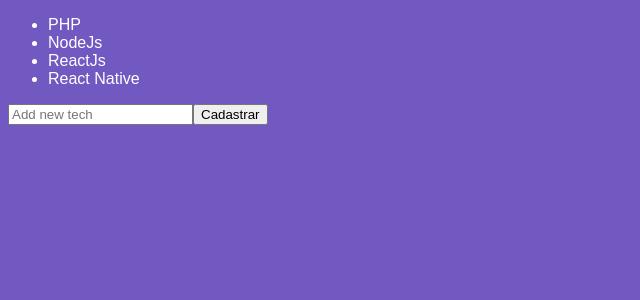
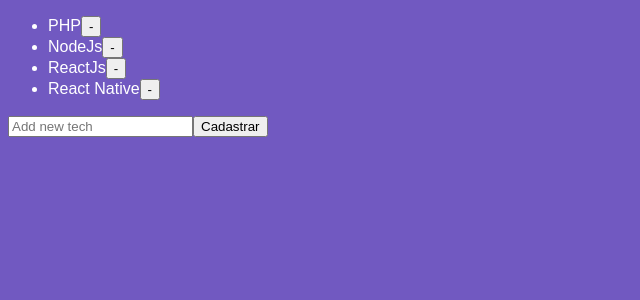
Before and after one commit to MMortari/bootcamp-02-react-mod04, a React app: page / in a window 1280 px wide. Shown: the top 300 px of the page, without its empty margins (0-640 px from the left). Built offline with nearby package versions, Linux system fonts and the light colour scheme.

Commit message:
Removendo itens do estado

```diff
--- a/src/components/TechList.js
+++ b/src/components/TechList.js
@@ -16,6 +16,9 @@
 
     this.setState({ techs: [...this.state.techs, this.state.newTech], newTech: '' })
   }
+  handleDelete = tech => {
+    this.setState({ techs: this.state.techs.filter(techs => techs !== tech) })
+  }
 
   render() {
     return (
@@ -23,7 +26,12 @@
         {/* <h1>{this.state.newTech}</h1> */}
 
         <ul>
-          {this.state.techs.map((tech, index) => <li key={index}>{tech}</li>)}
+          {this.state.techs.map((tech, index) => (
+            <li key={index}>
+              {tech}
+              <button type="button" onClick={() => this.handleDelete(tech)}>-</button>
+            </li>
+          ))}
         </ul>
 
         <input
```
